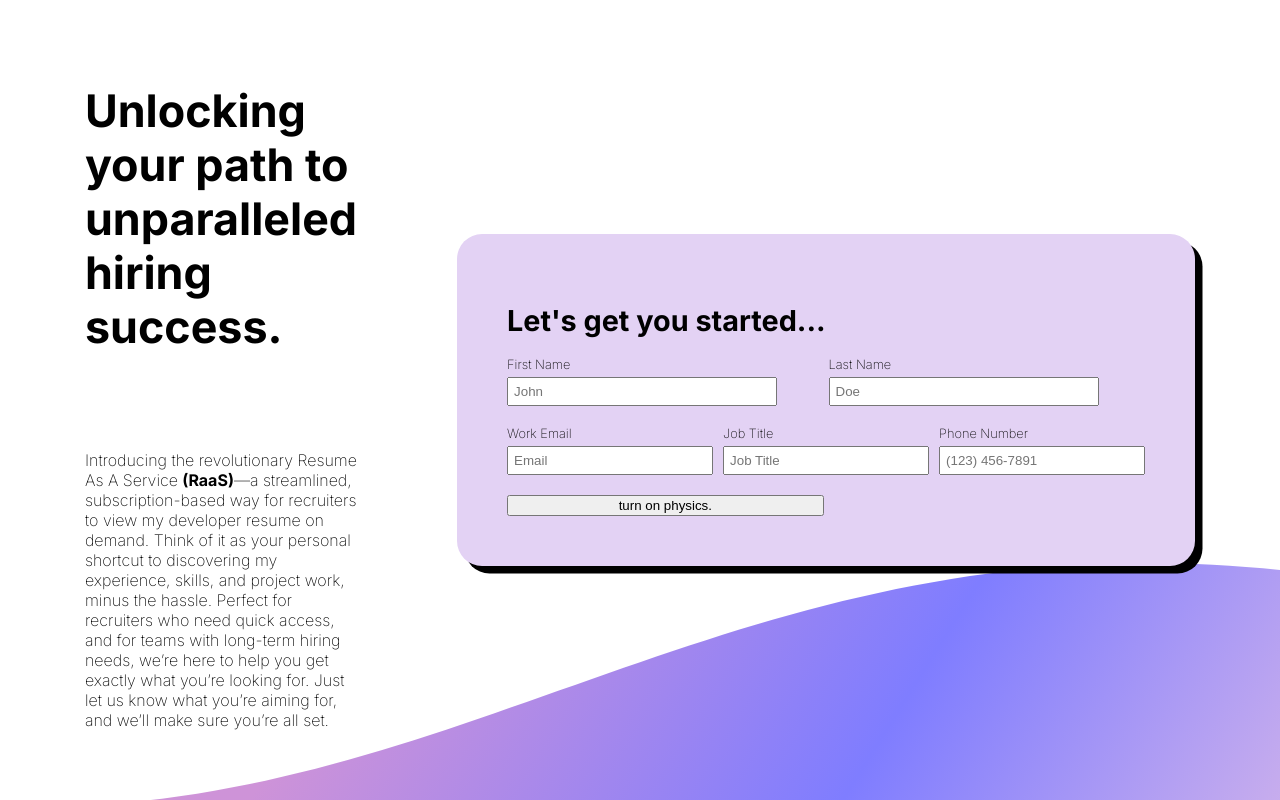
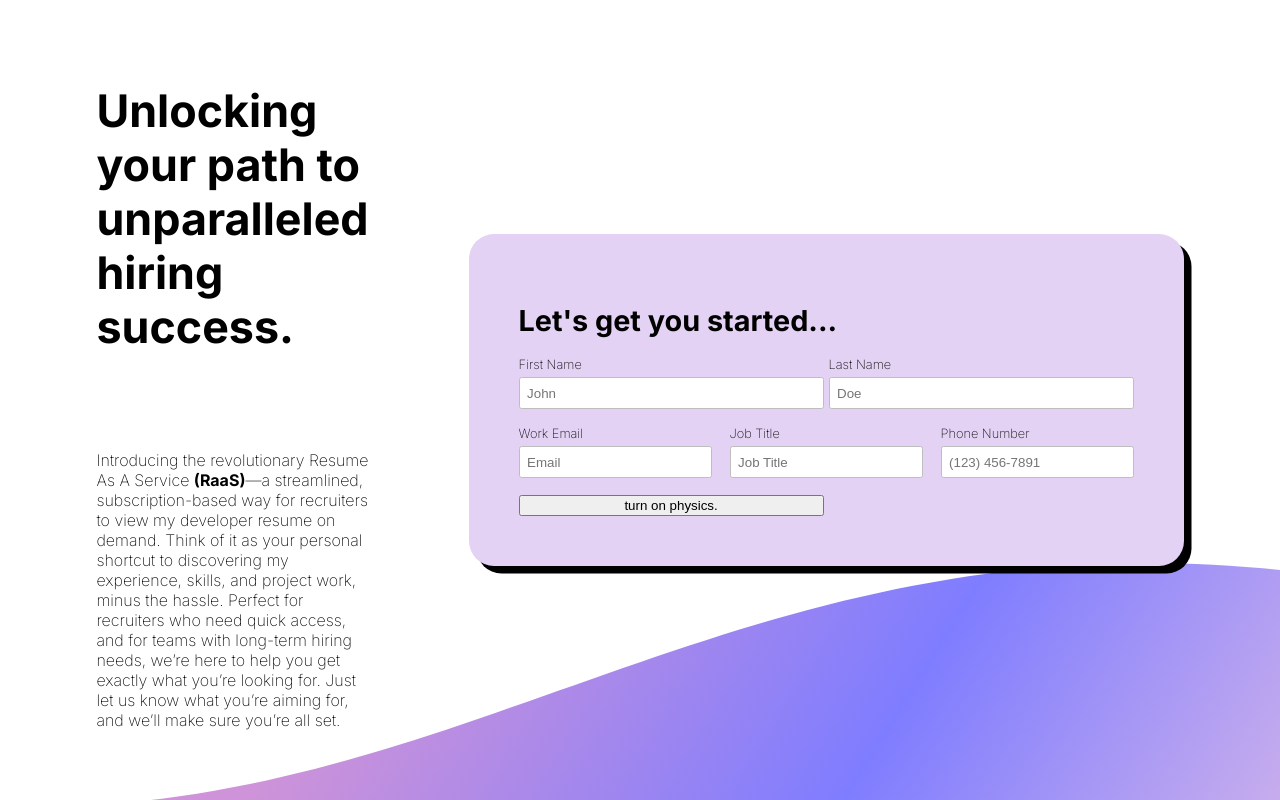
Before and after one commit to landaverdend/portfolio-site, a React (Vite) app: page / in a window 1280 px wide. Shown: the top 800 px of the page. Built offline with nearby package versions, Linux system fonts and the light colour scheme.

Commit message:
css battling.

```diff
--- a/src/views/SurveyView/survey-view2.css
+++ b/src/views/SurveyView/survey-view2.css
@@ -47,11 +47,19 @@
       width: max-content;
 
       margin-right: 10vw;
+
       .input-grid {
         display: grid;
         grid-template-columns: repeat(2, 1fr);
         justify-items: stretch;
         gap: 5px;
+
+        input {
+          border-radius: 2.5px;
+          border: 1px solid #bebebe;
+          padding: 7.5px;
+
+        }
 
         label {
           display: flex;
@@ -62,8 +70,7 @@
           height: 4rem;
 
           input {
-            padding: 5px;
-            width: 16rem;
+            width: 20rem;
             max-width: 18rem;
           }
         }
@@ -82,10 +89,8 @@
           }
 
           input {
-            padding: 5px;
             min-width: 100px;
-            width: 12rem;
-            /* width: fit-content; */
+            width: 11rem;
           }
         }
       }
```
